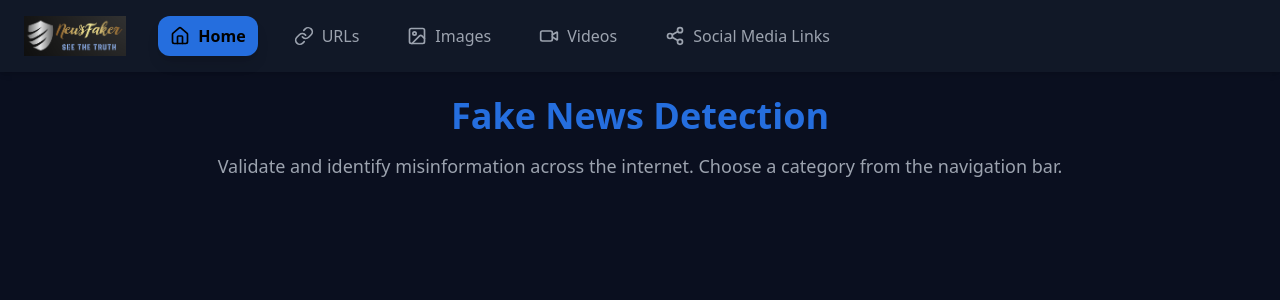
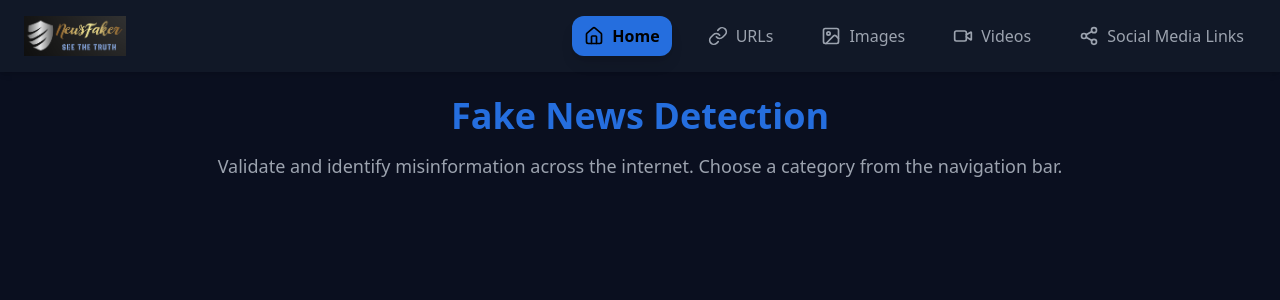
Before and after one commit to Kingsleylyh/NewsFaker, a React (Create React App) app in the folder my-app/: page / in a window 1280 px wide. Shown: the top 300 px of the page. Built offline with nearby package versions, Linux system fonts and the light colour scheme.

Commit message:
feat: moved navigation items to the right

```diff
--- a/my-app/src/components/Navbar.tsx
+++ b/my-app/src/components/Navbar.tsx
@@ -17,8 +17,8 @@ const Navbar: React.FC<NavbarProps> = ({ active, setActive }) => {
 
   return (
     <nav className="flex items-center justify-between px-6 py-4 bg-[#111827] shadow-md">
-      {/* Left Section with logo + nav items */}
-      <div className="flex items-center gap-8">
+      {/* Left Section with logo */
+        <div className="flex item-left gap-8 ">
           {/* Logo */}
           <img
             src="/Logo.png"
@@ -26,15 +26,18 @@ const Navbar: React.FC<NavbarProps> = ({ active, setActive }) => {
             className="h-10 w-auto cursor-pointer hover:scale-105 transition-transform"
             onClick={() => setActive("Home")}
           />
+        </div>
+      }
 
+      {/* Right Section with Nav items */}
+      <div className="flex items-right gap-8">
         {/* Nav items */}
         <div className="flex items-center gap-6">
           {items.map((item) => (
             <button
               key={item.name}
               onClick={() => setActive(item.name)}
-              className={`flex items-center gap-2 px-3 py-2 rounded-xl transition-all ${
-                active === item.name
+              className={`flex items-center gap-2 px-3 py-2 rounded-xl transition-all ${active === item.name
                   ? "bg-primary text-black font-bold shadow-lg"
                   : "text-gray-400 hover:text-primary"
                 }`}
```
Lines whose indentation alone changed are shown as unchanged.
